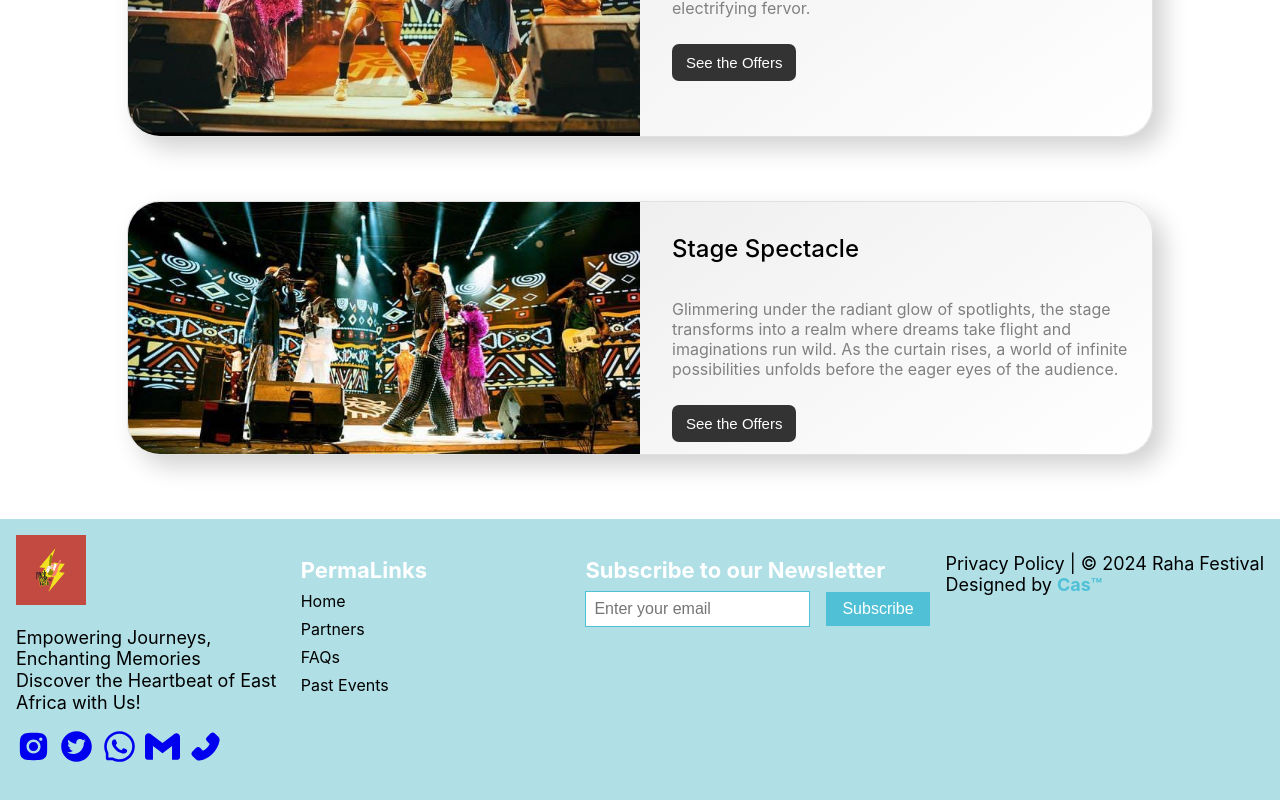
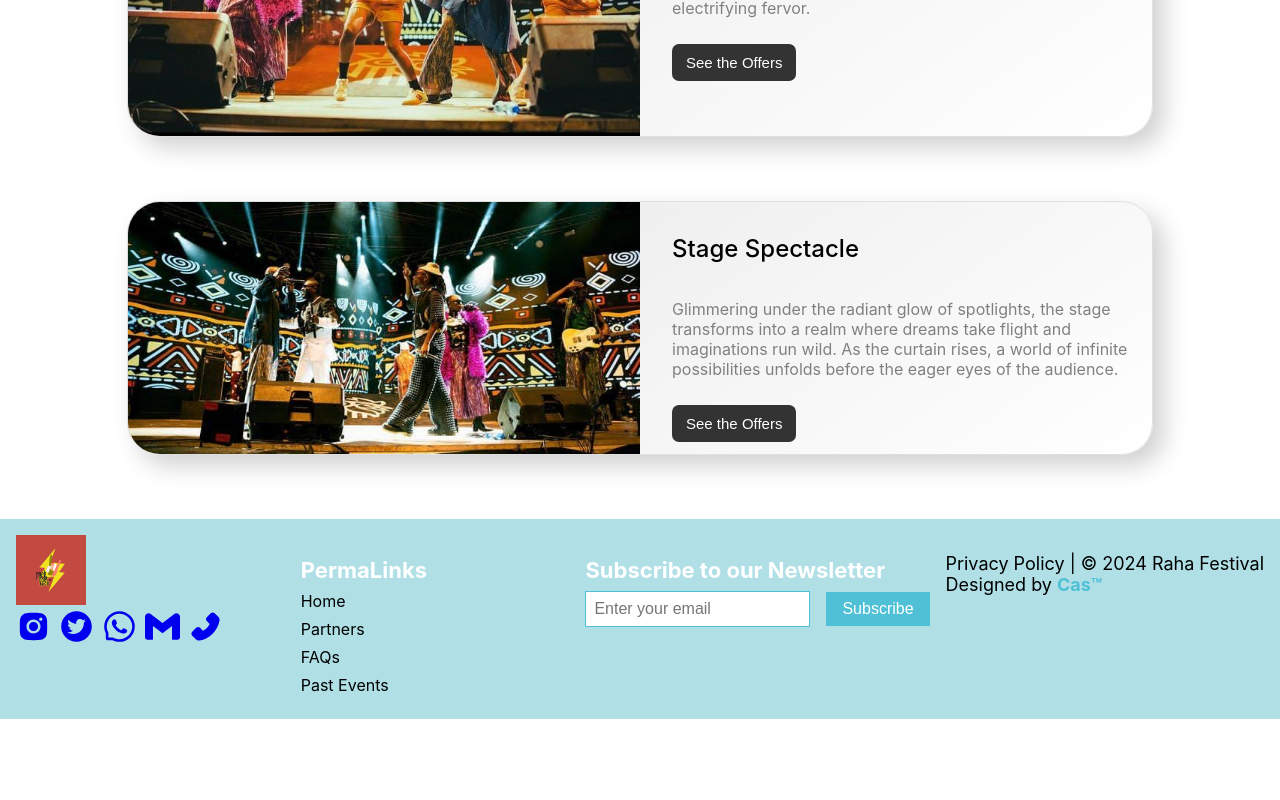
Before and after one commit to Castro32/Festival-Booking, a React (Create React App) app: page / in a window 1280 px wide. Shown: the part 4389-5189 px from the top of the page. After the commit the page ends 5108 px from the top, so only its background shows below. Built offline with nearby package versions, Linux system fonts and the light colour scheme.

Commit message:
updated the footer

```diff
--- a/src/Components/Footer/Footer.jsx
+++ b/src/Components/Footer/Footer.jsx
@@ -45,10 +45,7 @@ const Footer = () => {
         <div className="footer-content">
           <div className="footer-section">
             <img src="festival logo.png" alt="footer_logo" className="logo" />
-            <p className="footer-text">
-              Empowering Journeys, Enchanting Memories <br />
-              Discover the Heartbeat of East Africa with Us!
-            </p>
+
             <div className="social-icons">
               <a href="https://www.instagram.com/cas_fide.l?">
                 <AiFillInstagram className="icon" />
--- a/src/Purchase/Purchase.jsx
+++ b/src/Purchase/Purchase.jsx
@@ -1,8 +1,8 @@
 import React, { useState } from 'react';
-import { useLocation } from 'react-router-dom'; // Import useLocation hook
+import { useLocation } from 'react-router-dom';
 import styled from 'styled-components';
 
-// Styled Components
+
 const Container = styled.div`
   max-width: 600px;
   margin: 0 auto;
```
